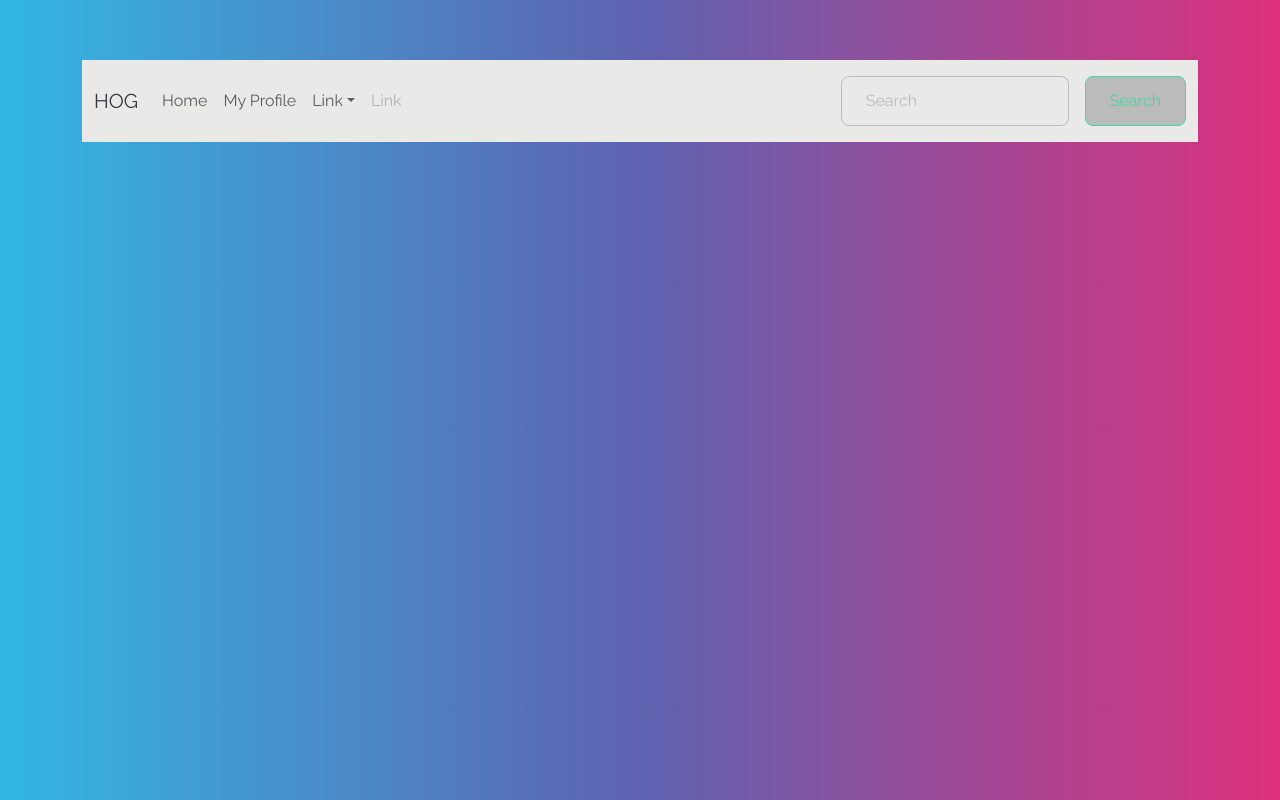
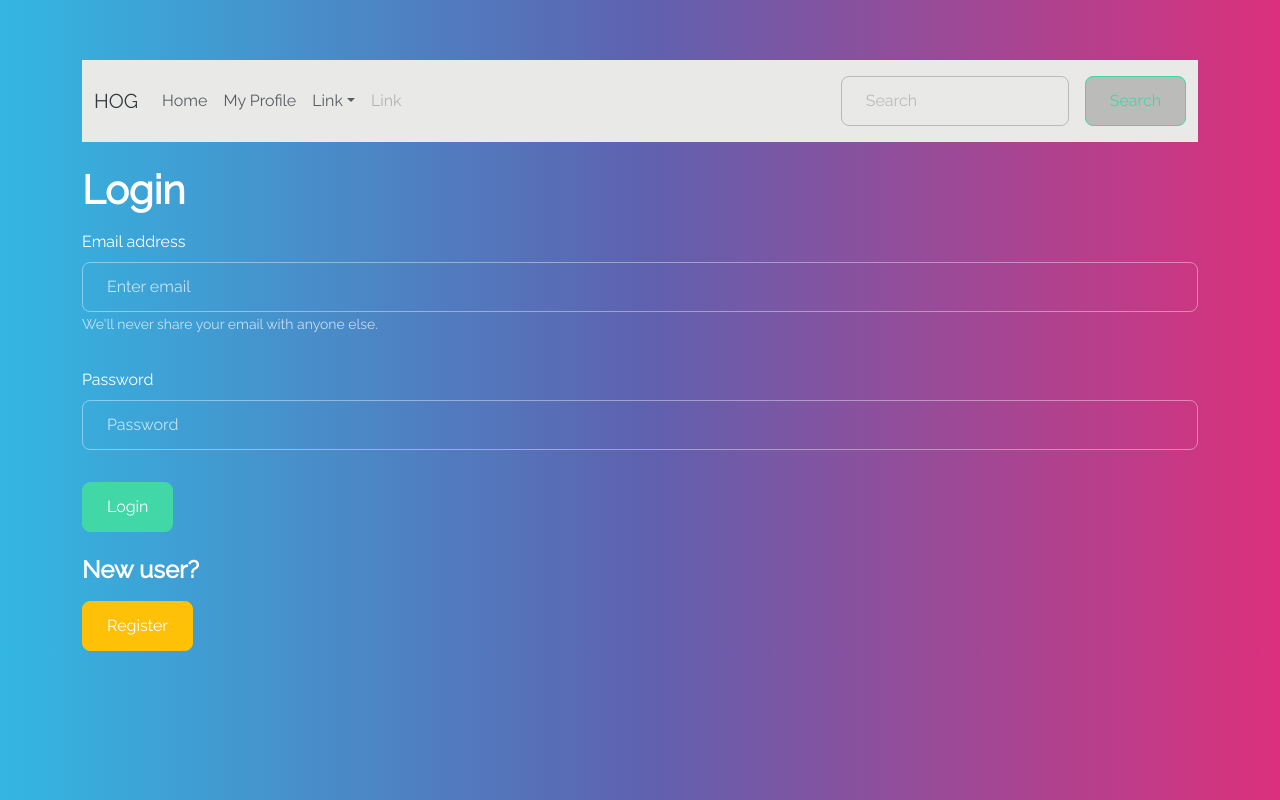
Before and after one commit to Lingqizhu/week-9-hog-test, a React (Create React App) app in the folder frontend/: page /login in a window 1280 px wide. Built offline with nearby package versions, Linux system fonts and the light colour scheme.

Commit message:
login, register,landingpage,myprofile works

```diff
--- a/frontend/src/App.js
+++ b/frontend/src/App.js
@@ -5,8 +5,8 @@ import LandingPage from "./pages/landing";
 import { Container } from "react-bootstrap";
 import MyProfile from "./pages/MyProfile";
 //import SingleProfile from "./pages/SingleProfile";
-//import Login from "./pages/Login";
-//import Register from "./pages/Register";
+import Login from "./pages/Login";
+import Register from "./pages/Register";
 //import CreateProfile from "./pages/CreateProfile";
 //import Profiles from "./pages/Profiles";
 
@@ -18,6 +18,8 @@ function App() {
   <Header/>
 <Routes>
   <Route path = "/"  element={<LandingPage/>} />
+  <Route path = "/login"  element={<Login/>} />
+  <Route path = "/register"  element={<Register/>} />
   <Route path = "/myprofile"  element={<MyProfile/>} />
 </Routes>
 </Router>
--- a/frontend/src/components/Header.js
+++ b/frontend/src/components/Header.js
@@ -9,7 +9,7 @@ import {
   Button,
 } from "react-bootstrap";
 //import { useDispatch, useSelector } from "react-redux";
-//import {} from "react-router-dom";
+import {useNavigate} from "react-router-dom";
 //import { logout } from "../actions/userActions";
 
 function Header() {
@@ -23,7 +23,7 @@ function Header() {
   };
 
   useEffect(() => {}, [userInfo]); */
-
+const navigate=useNavigate();
   return (
     <Container>
       <Navbar bg="light" expand="lg">
@@ -40,8 +40,11 @@ function Header() {
               <Nav.Link href="/myprofile">My Profile</Nav.Link>
               <NavDropdown title="Link" id="navbarScrollingDropdown">
                 <NavDropdown.Item href="#action3">Action</NavDropdown.Item>
-                <NavDropdown.Item href="#action4">
-                  Another action
+                <NavDropdown.Item onClick={()=>{
+                  localStorage.removeItem("userInfo");
+                  navigate("/");
+                }}>
+                  Logout
                 </NavDropdown.Item>
                 <NavDropdown.Divider />
                 <NavDropdown.Item href="#action5">
--- a/frontend/src/pages/Login.js
+++ b/frontend/src/pages/Login.js
@@ -1,71 +1,80 @@
-import React, { useState, useEffect } from "react";
-import { Form, Button, Row, Col } from "react-bootstrap";
-import { useDispatch, useSelector } from "react-redux";
-import { Link } from "react-router-dom";
+import { useRef, useState, useEffect, useContext } from "react";
+import { Link, useNavigate, useLocation } from "react-router-dom";
+import { Form, Container, Button } from "react-bootstrap";
+import axios from "axios";
 //import "./Login.css";
-import Loading from "../components/Loading";
-import ErrorMessage from "../components/ErrorMessage";
-import { login } from "../actions/userActions";
-import HomePage from "../components/Home";
+//import AuthContext from './AuthProvider'
 
-function Login({history}) {
-
+function Login() {
   const [email, setEmail] = useState("");
   const [password, setPassword] = useState("");
 
-  const dispatch = useDispatch();
+  const navigate = useNavigate();
+  const location = useLocation();
+  const from = location.state?.from?.pathname || "/";
 
-  const userLogin = useSelector((state) => state.userLogin);
-  const { loading, error, userInfo } = userLogin;
+  //const [token, changeToken] = useState(window.localStorage.getItem("token"));
 
-  useEffect(() => {
-    if (userInfo) {
-      history.push("/myprofile");
-    }
-  }, [history, userInfo]);
 
-  const submitHandler = (e) => {
-    e.preventDefault();
-    dispatch(login(email, password));
-  };
+  async function handleSubmit(event) {
+    event.preventDefault();
+    const { data } = await axios.post("http://localhost:3001/login", {
+      email,
+      password,
+    });
+    console.log(data);
+    window.localStorage.setItem("userInfo", JSON.stringify(data));
+
+  }
 
   return (
-    <HomePage title="LOGIN">
-      <div className="loginContainer">
-        {error && <ErrorMessage variant="danger">{error}</ErrorMessage>}
-        {loading && <Loading />}
-        <Form onSubmit={submitHandler}>
-          <Form.Group controlId="formBasicEmail">
+    <div className="loginbackground">
+      <Container>
+        <br />
+        <h1>Login</h1>
+        <Form onSubmit={handleSubmit}>
+          <Form.Group className="mb-3" controlId="formBasicEmail">
             <Form.Label>Email address</Form.Label>
             <Form.Control
               type="email"
+              placeholder="Enter email"
               value={email}
-              placeholder="Enter email"
               onChange={(e) => setEmail(e.target.value)}
             />
+            <Form.Text className="text-muted">
+              We'll never share your email with anyone else.
+            </Form.Text>
           </Form.Group>
 
-          <Form.Group controlId="formBasicPassword">
+          <Form.Group className="mb-3" controlId="formBasicPassword">
             <Form.Label>Password</Form.Label>
             <Form.Control
               type="password"
+              placeholder="Password"
               value={password}
-              placeholder="Password"
               onChange={(e) => setPassword(e.target.value)}
             />
           </Form.Group>
 
-          <Button variant="primary" type="submit">
-            Submit
+          <Button variant="success" type="submit" value="Login">
+            Login
+          </Button>
+          <br />
+          <br />
+          <h4>New user?</h4>
+          <Button
+            variant="warning"
+            type="submit"
+            value="Register"
+            onClick={() => {
+              navigate("/register");
+            }}
+          >
+            Register
           </Button>
         </Form>
-        <Row className="py-3">
-          <Col>
-            New User ? <Link to="/register">Register Here</Link>
-          </Col>
-        </Row>
-      </div>
-    </HomePage>
+      </Container>
+    </div>
   );
 }
 
--- a/frontend/src/pages/Register.js
+++ b/frontend/src/pages/Register.js
@@ -1,8 +1,7 @@
 
 import { useState } from "react";
 import { useNavigate} from "react-router-dom";
-//import "./Register.css";
-import axios from 'axios';
+import { Form, Container, Button } from "react-bootstrap";
 
 function Register() {
 
@@ -24,41 +23,55 @@ function Register() {
         password
       }),
     });
+    navigate("/login")
   }
 
 
   return (
-    <div  className="registerbackground">
-      <form onSubmit={registerUser} className="register">
-      <h2>Event App</h2>
-      <h4>Register</h4>
-        <input
+    <div className="loginbackground">
+      <Container>
+        <br />
+        <h1>Register</h1>
+        <Form onSubmit={registerUser}>
+          <Form.Group className="mb-3" controlId="formBasicEmail">
+            <Form.Label>Email address</Form.Label>
+            <Form.Control
+              type="email"
+              placeholder="Enter email"
               value={email}
               onChange={(e) => setEmail(e.target.value)}
-          type="email"
-          placeholder="email"
-          id="registerinput"
             />
-        <br />
-        <input
+            <Form.Text className="text-muted">
+              We'll never share your email with anyone else.
+            </Form.Text>
+          </Form.Group>
+
+          <Form.Group className="mb-3" controlId="formBasicPassword">
+            <Form.Label>Username</Form.Label>
+            <Form.Control
+              type="password"
+              placeholder="Password"
               value={username}
               onChange={(e) => setUsername(e.target.value)}
-          type="text"
-          placeholder="username"
-          id="registerinput"
             />
-        <br />
-        <input
+          </Form.Group>
+
+          <Form.Group className="mb-3" controlId="formBasicPassword">
+            <Form.Label>Password</Form.Label>
+            <Form.Control
+              type="password"
+              placeholder="Password"
               value={password}
               onChange={(e) => setPassword(e.target.value)}
-          type="password"
-          placeholder="Password"
-          id="registerinput"
             />
-        <br />
-        <input type="submit" className="submit" value="Register" />
-        <input type="submit" className="submit" value="login" onClick={()=>{navigate("/")}} />
-      </form>
+          </Form.Group>
+
+          <Button variant="success" type="submit" value="Register">
+            Register
+          </Button>
+
+        </Form>
+      </Container>
     </div>
   );
 }
--- a/frontend/src/pages/landing.js
+++ b/frontend/src/pages/landing.js
@@ -5,7 +5,7 @@ import { Button, Container, Row } from "react-bootstrap";
 import "./LandingStyles.css";
 
 function LandingPage() {
- /*  const userLogin = useSelector((state) => state.userLogin);
+  /* const userLogin = useSelector((state) => state.userLogin);
   const { userInfo } = userLogin;
 
   useEffect(() => {
@@ -23,12 +23,12 @@ function LandingPage() {
               <h1 className="title">Welcome to My Jobsite</h1>
             </div>
             <div className="buttonContainer">
-              <a href="/#">
+              <a href="/login">
                 <Button size="lg" className="landingbutton">
                   Login
                 </Button>
               </a>
-              <a href="/#">
+              <a href="/register">
                 <Button
                   variant="outline-primary"
                   size="lg"
```
Also changed, not shown: 2 other files (tests, documents, lock files or other folders). Lines whose indentation alone changed are shown as unchanged.
